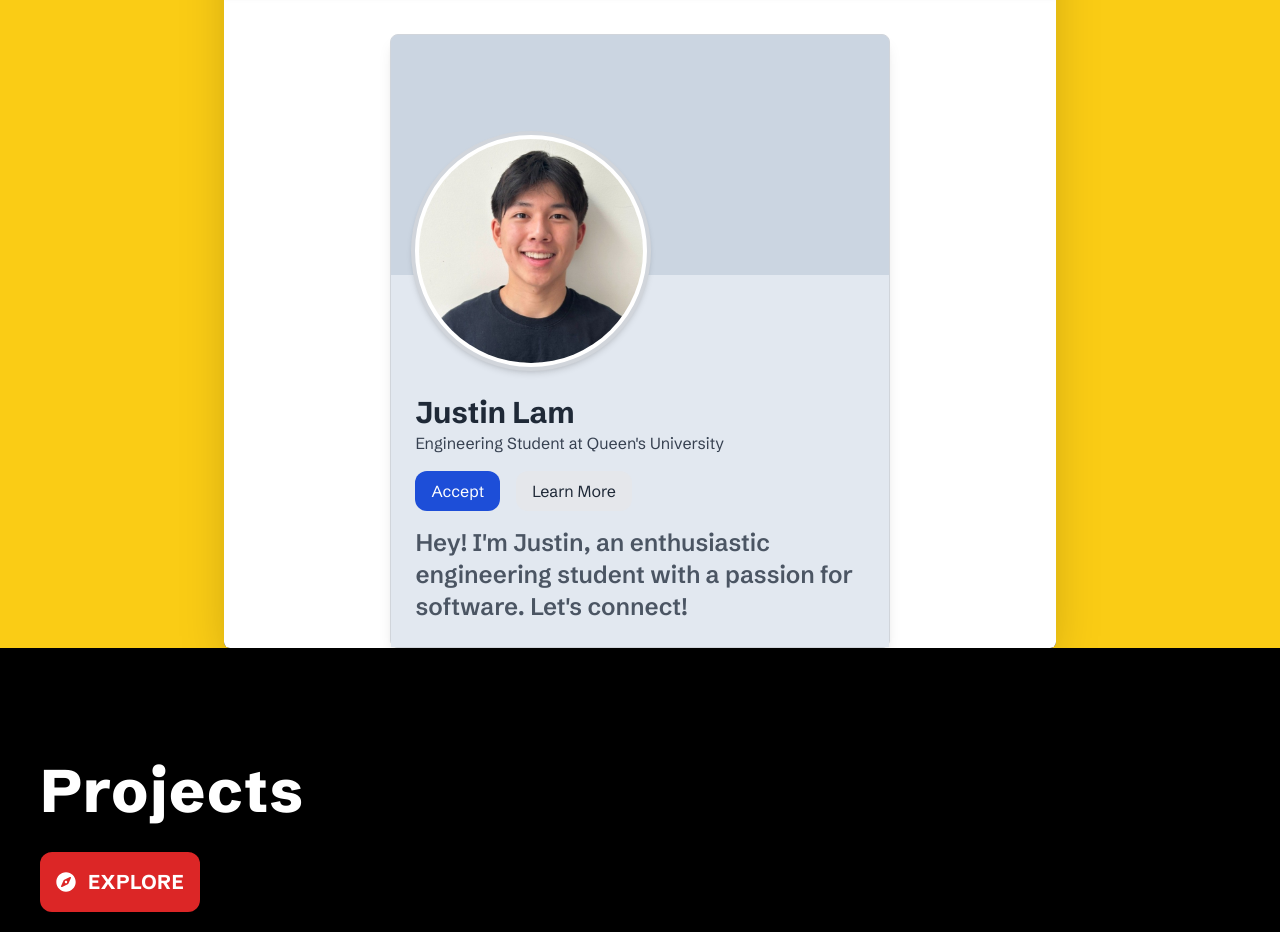
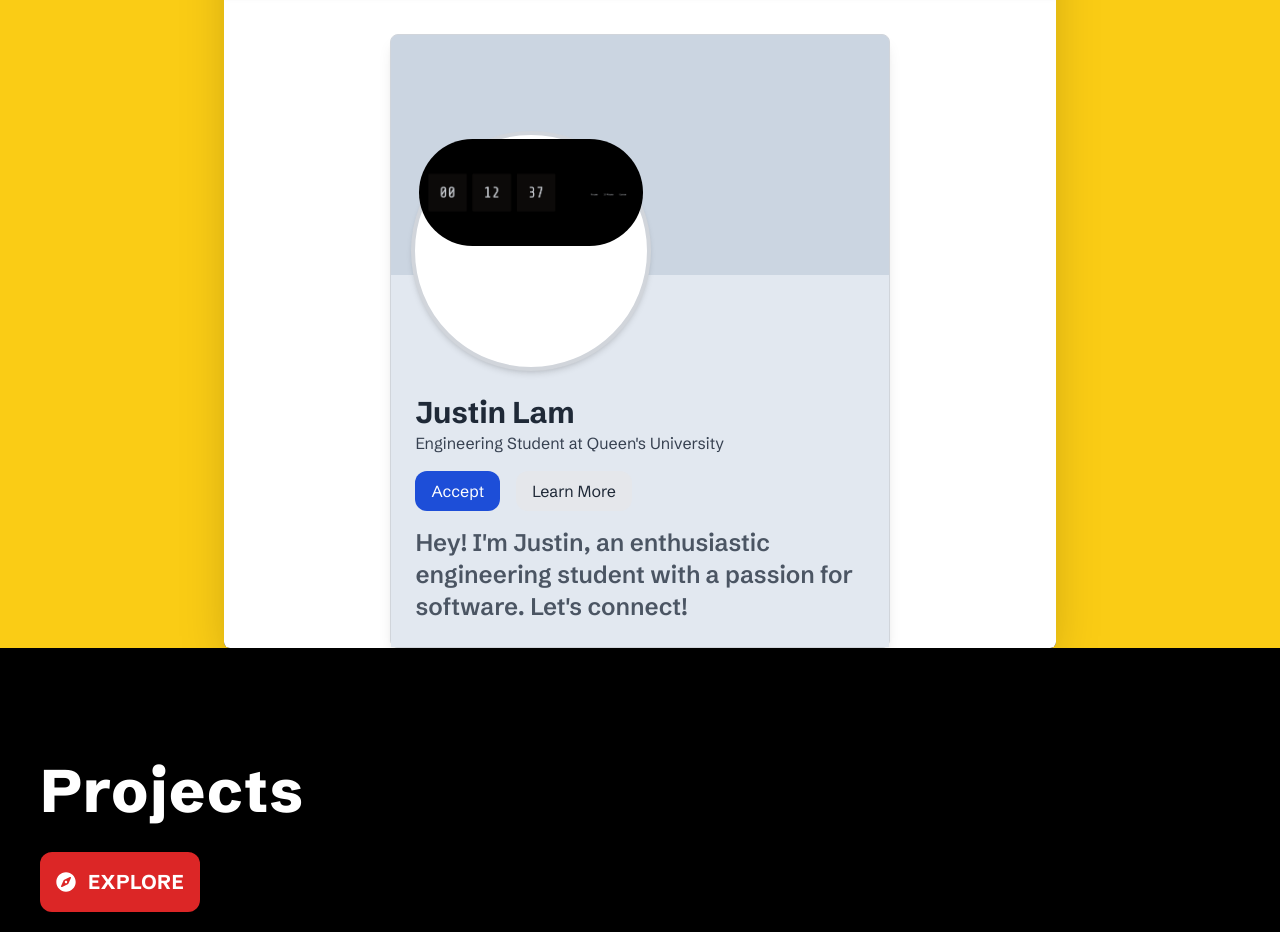
Before and after one commit to justinlam747/Portfoliov3, a React (Vite) app: page / in a window 1280 px wide. Shown: the part 1180-2112 px from the top of the page. Built offline with nearby package versions, Linux system fonts and the light colour scheme.

Commit message:
Update SecondScreen.jsx

```diff
--- a/src/components/SecondScreen.jsx
+++ b/src/components/SecondScreen.jsx
@@ -64,7 +64,7 @@ const SecondScreen = () => {
                 style={{ zIndex: 10 }}
               >
                 <img
-                  src="./src/assets/projects/photoID.png"
+                  src="./src/assets/projects/timer1.png"
                   alt="Profile"
                   className="rounded-full p-1"
                 />
```
